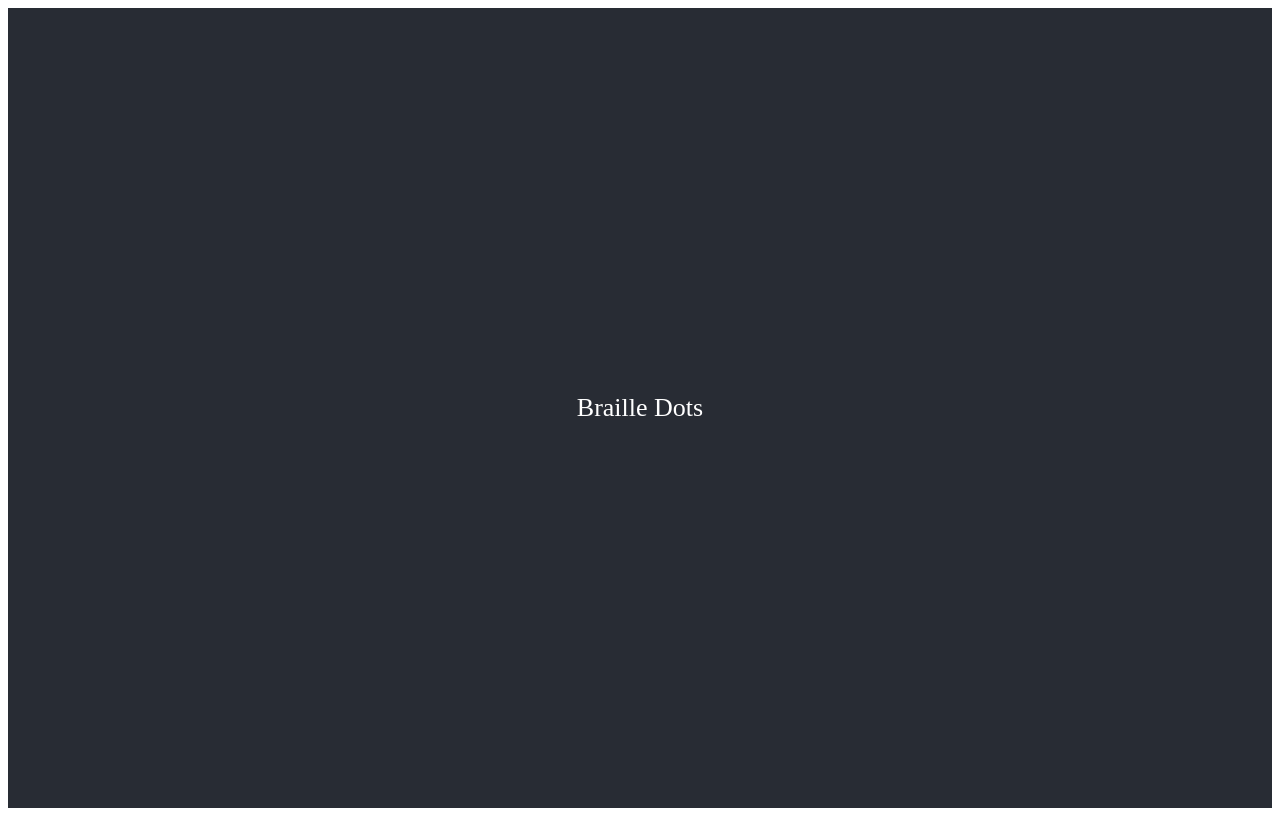
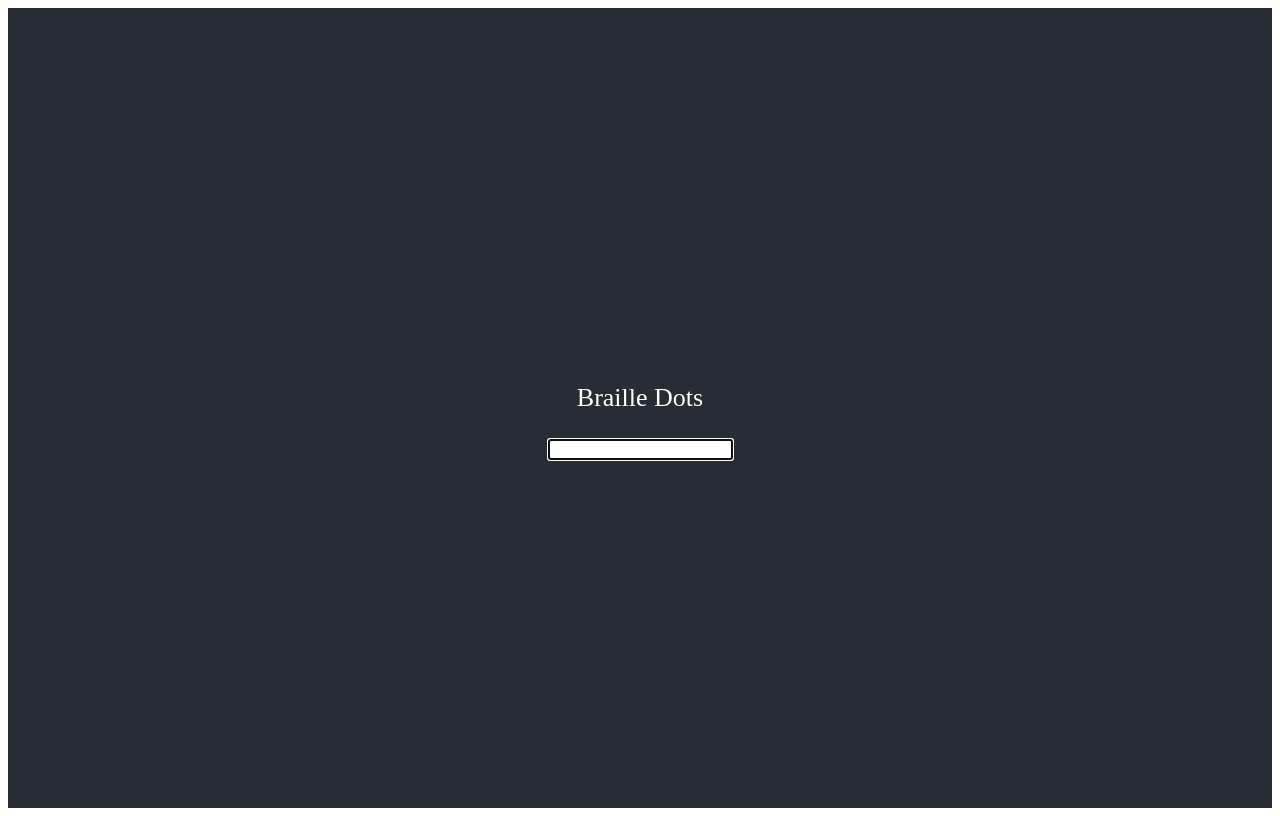
Before and after one commit to renanfpina/braille-dots, a React (Create React App) app: page / in a window 1280 px wide. Built offline with nearby package versions, Linux system fonts and the light colour scheme.

Commit message:
Adding a new field component

```diff
--- a/src/App.tsx
+++ b/src/App.tsx
@@ -1,4 +1,5 @@
 import React from 'react'
+import { InputCharacter } from './components'
 import './App.scss'
 
 const App = () => {
@@ -6,6 +7,7 @@ const App = () => {
     <div className="App">
       <header className="App-header">
         <p>Braille Dots</p>
+        <InputCharacter />
       </header>
     </div>
   )
--- /dev/null
+++ b/src/components/InputCharacter/InputCharacter.tsx
@@ -0,0 +1,7 @@
+import React from 'react'
+
+const InputCharacter = () => {
+  return <input type="text" autoFocus />
+}
+
+export default InputCharacter
--- /dev/null
+++ b/src/components/InputCharacter/index.js
@@ -0,0 +1,2 @@
+import InputCharacter from './InputCharacter'
+export default InputCharacter
--- /dev/null
+++ b/src/components/index.js
@@ -0,0 +1 @@
+export { default as InputCharacter } from './InputCharacter'
```
Also changed, not shown: 1 other file (tests, documents, lock files or other folders).
